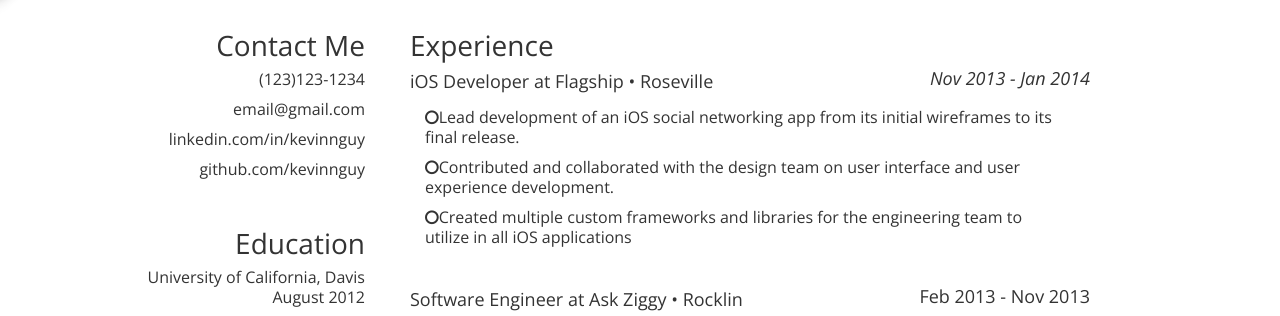
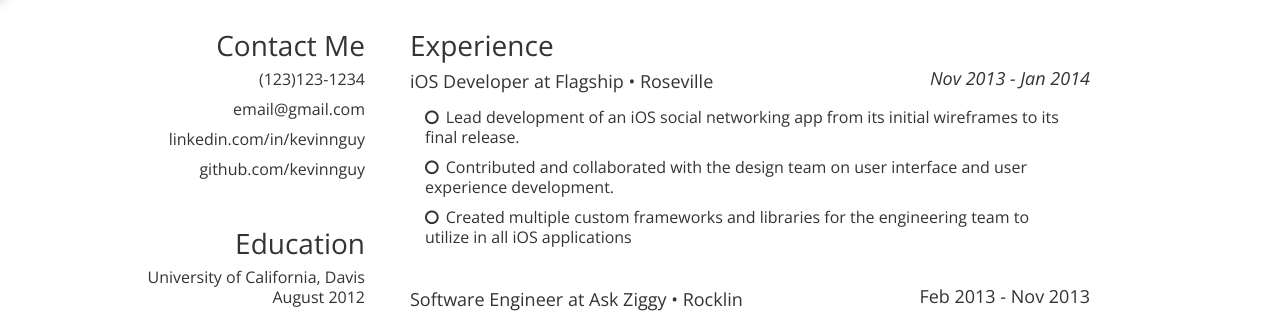
Before and after one commit to kevinnguy/kevinnguy.github.com, a Jekyll site: the page index.html, which Jekyll copies as it is, in a window 1280 px wide. Shown: the part 143-459 px from the top of the page. Built offline with Jekyll 4.4.1, drawn with Linux system fonts in a browser that asks for light colours.

Commit message:
Sorry for the poor description

```diff
--- a/index.html
+++ b/index.html
@@ -104,9 +104,9 @@
             <p class="eight columns"><strong>iOS Developer</strong> at Flagship  &bull;  Roseville</p><span class="three columns right"><em>Nov 2013 - Jan 2014</em></span></dt>
           </dt>
           <ul>
-            <li class="eleven columns offset-by-one"><i class="fa fa-circle-o"></i>Lead development of an iOS social networking app from its initial wireframes to its final release.</li>
-            <li class="eleven columns offset-by-one"><i class="fa fa-circle-o"></i>Contributed and collaborated with the design team on user interface and user experience development.</li>
-            <li class="eleven columns offset-by-one"><i class="fa fa-circle-o"></i>Created multiple custom frameworks and libraries for the engineering team to utilize in all iOS applications</li>
+            <li class="eleven columns offset-by-one"><i class="fa fa-circle-o description"></i>Lead development of an iOS social networking app from its initial wireframes to its final release.</li>
+            <li class="eleven columns offset-by-one"><i class="fa fa-circle-o description"></i>Contributed and collaborated with the design team on user interface and user experience development.</li>
+            <li class="eleven columns offset-by-one"><i class="fa fa-circle-o description"></i>Created multiple custom frameworks and libraries for the engineering team to utilize in all iOS applications</li>
           </ul>
         </dl>
 
```
